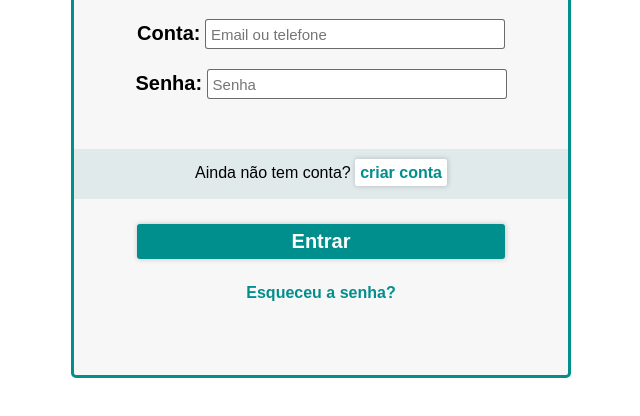
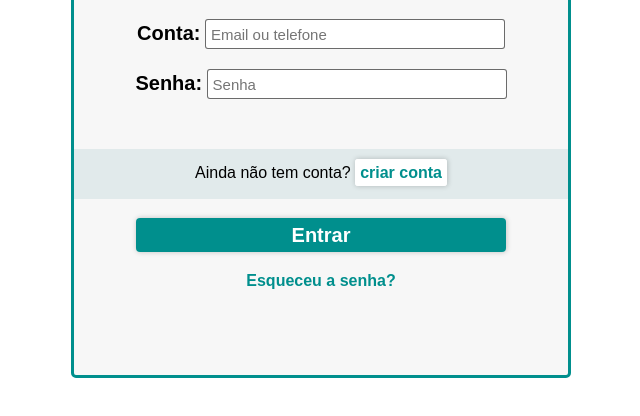
Before and after one commit to fullstack34/userapp-grupo-1, a plain HTML site: page login.html in a window 1280 px wide. Shown: the part 172-588 px from the top of the page, without its empty margins (319-959 px from the left). Drawn offline with Linux system fonts and the light colour scheme.

Commit message:
(02)-atualização-button

```diff
--- a/css/login.css
+++ b/css/login.css
@@ -69,16 +69,9 @@ a{
     text-decoration: none;
 }
 button{
-    font-weight: bold;
-    font-size: 20px;
+    border: none;
     margin: 25px;
-    width: 368px;
-    height: 35px;
-    border-radius: 3px;
-    border: none;
-    color: #fff;
-    background: #008f8d;
-    box-shadow: 0.5px 0 5px 0.5px #0000002f;
+
 }
 div .esqueceu-senha{
     width: auto;
@@ -87,3 +80,13 @@ div .esqueceu-senha{
     box-shadow: none;
     background-color: transparent;
 }
+button .btn{
+    font-size: 20px;
+    font-weight: bolder;
+    padding: 6px 156px;
+    border-radius: 4px;
+    border: none;
+    color: #fff;
+    background-color: #008f8d;
+
+}
--- a/login.html
+++ b/login.html
@@ -27,7 +27,7 @@
             <p>Ainda não tem conta?
                 <a href="create-account.html" class="Conta">criar conta</a>
             </p>
-            <button>Entrar</button>
+            <button><a href="" class="btn">Entrar</a></button>
 
             <div>
                 <a href="recover-password.html" class="esqueceu-senha">Esqueceu a senha?</a>
```
